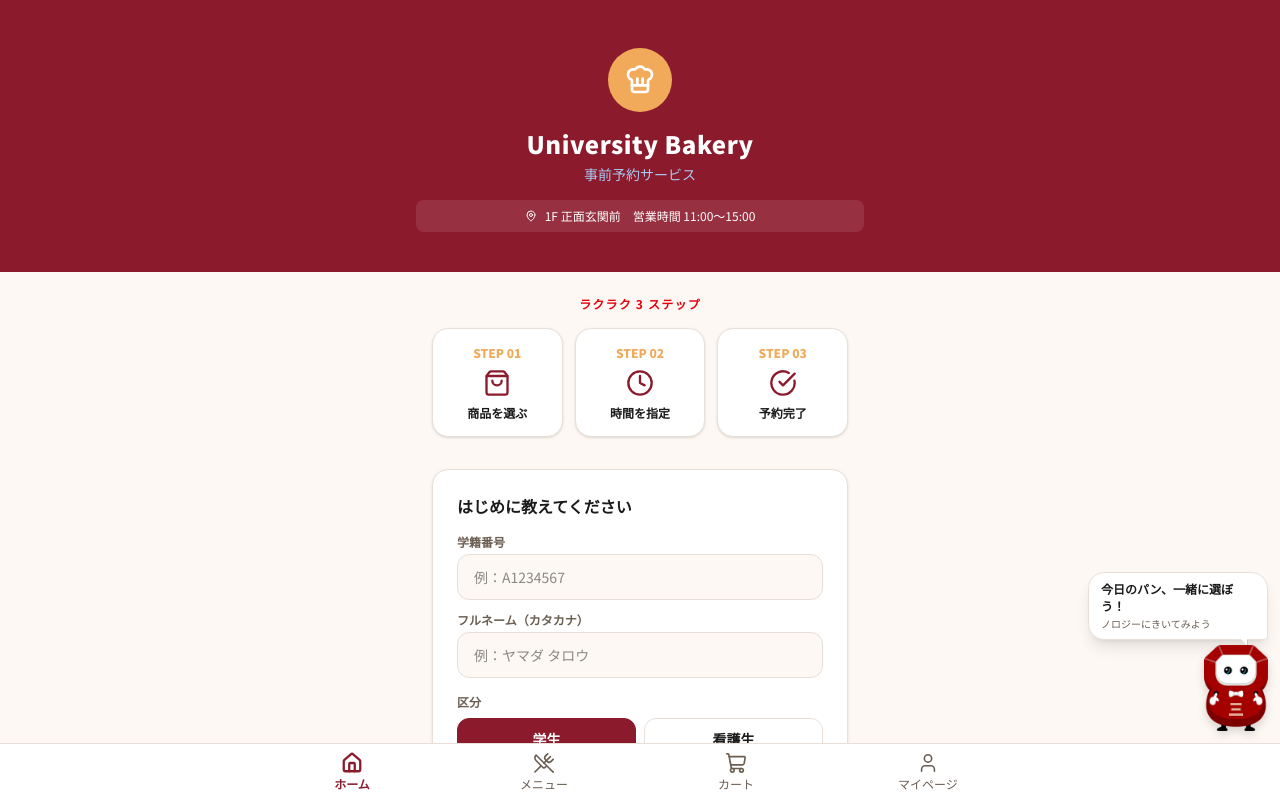
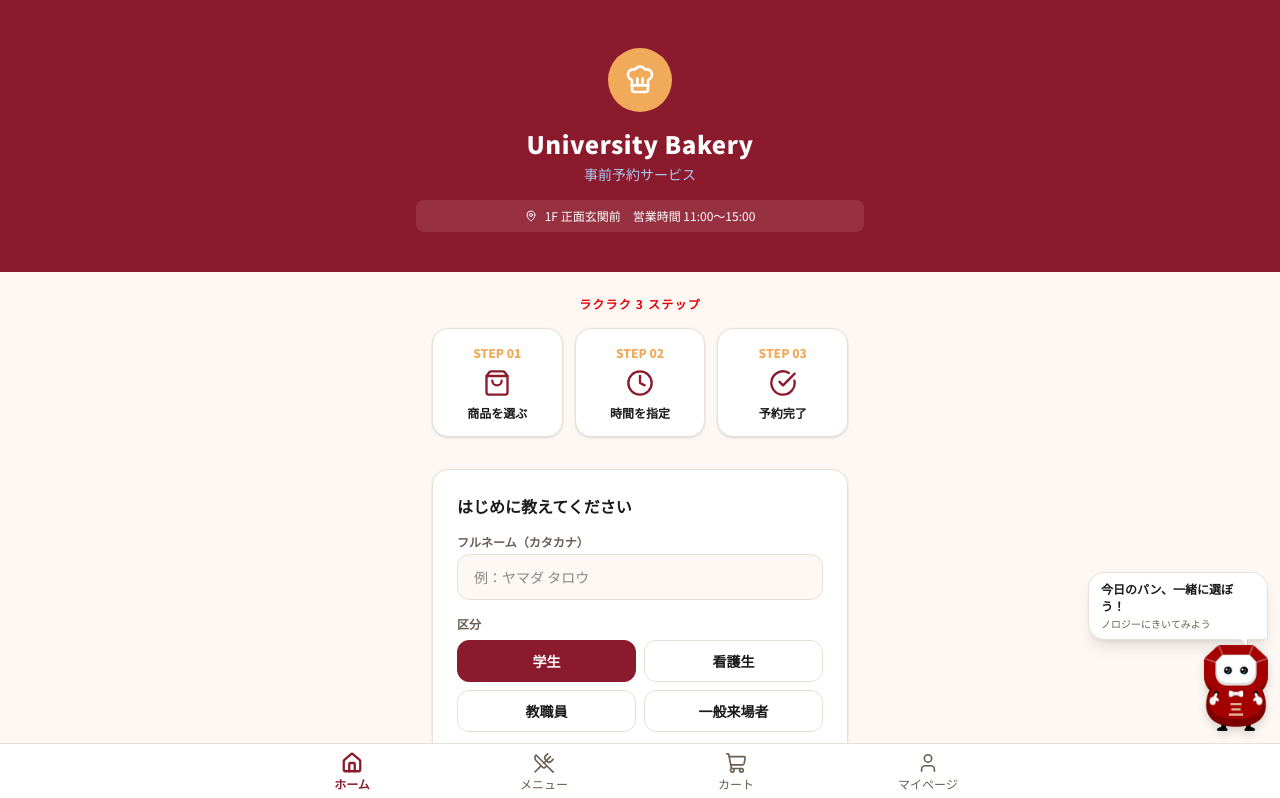
Before and after one commit to nagamotoharuto/-, a Next.js app: page / in a window 1280 px wide. Shown: the top 798 px of the page. Built offline with nearby package versions, Linux system fonts and the light colour scheme.

Commit message:
fix: ホーム画面の学籍番号入力を削除してフルネームのみに変更
Co-Authored-By: Claude Sonnet 4.6 <noreply@anthropic.com>

```diff
--- a/src/app/page.tsx
+++ b/src/app/page.tsx
@@ -17,21 +17,16 @@ const USER_TYPES = [
 export default function HomePage() {
   const router = useRouter();
   const { user, setUser } = useBakeryStore();
-  const [studentId, setStudentId] = useState("");
   const [fullName, setFullName] = useState("");
   const [userType, setUserType] = useState(user?.userType ?? "student");
   const [error, setError] = useState("");
 
   function handleStart() {
-    if (!studentId.trim()) {
-      setError("学籍番号を入力してください");
-      return;
-    }
     if (!fullName.trim()) {
       setError("フルネーム（カタカナ）を入力してください");
       return;
     }
-    setUser({ nickname: `${studentId.trim()} ${fullName.trim()}`, userType });
+    setUser({ nickname: fullName.trim(), userType });
     router.push("/menu");
   }
 
@@ -79,23 +74,6 @@ export default function HomePage() {
         {/* User setup */}
         <div className="bg-white rounded-2xl shadow-sm border border-[#e8e0d8] p-6">
           <h2 className="text-base font-bold mb-4 text-[#1a1a1a]">はじめに教えてください</h2>
-
-          <div className="mb-3">
-            <label className="block text-xs font-bold text-[#6b5e52] mb-1">
-              学籍番号
-            </label>
-            <input
-              type="text"
-              value={studentId}
-              onChange={(e) => {
-                setStudentId(e.target.value);
-                setError("");
-              }}
-              placeholder="例：A1234567"
-              maxLength={20}
-              className="w-full border border-[#e8e0d8] rounded-xl px-4 py-3 text-sm focus:outline-none focus:ring-2 focus:ring-[#8B1A2C] bg-[#fdf8f3]"
-            />
-          </div>
 
           <div className="mb-4">
             <label className="block text-xs font-bold text-[#6b5e52] mb-1">
```
